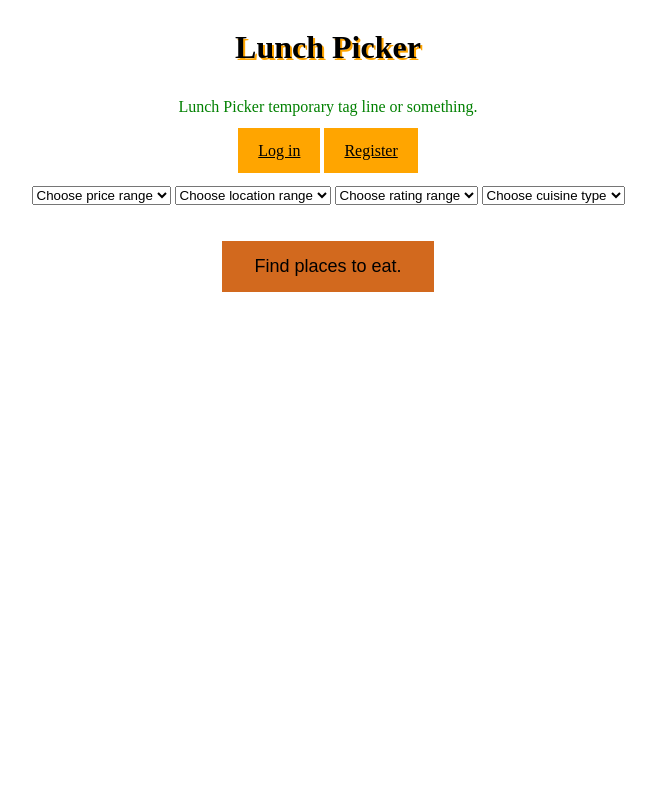
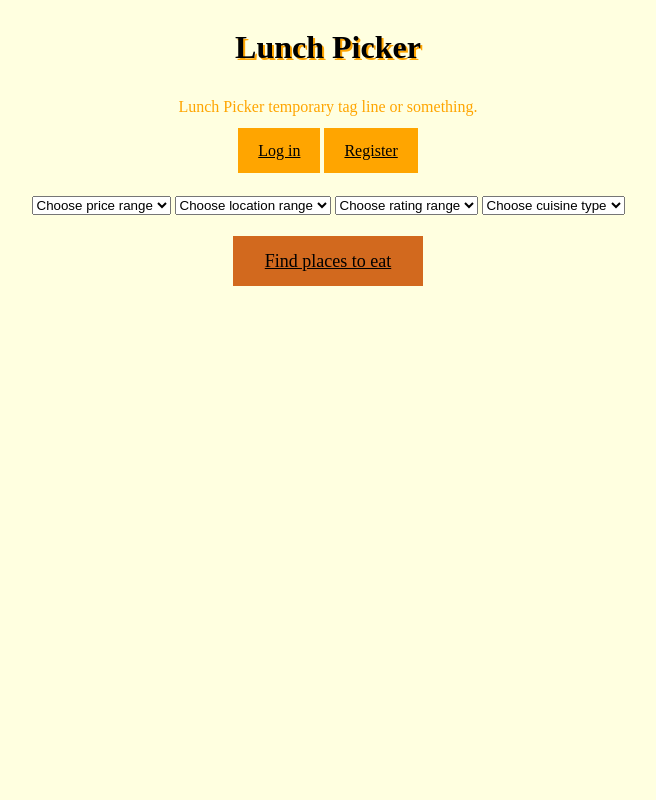
Before and after one commit to MasterSushiChef/lunch_picker, a Django app: page /lunch/ in a window 1280 px wide. Shown: the whole page, without its empty margins (312-968 px from the left). Run offline with Django 3.2, Linux system fonts and the light colour scheme.

Commit message:
website changes

```diff
--- a/lunch_picker/lunch/static/lunch/style.css
+++ b/lunch_picker/lunch/static/lunch/style.css
@@ -1,12 +1,25 @@
 p {
-  color: green;
+  color: orange;
   padding: 10px 10px;
+}
+
+body {
+  background-color: lightyellow;
 }
 
 .lunchSelect {
   display: inline-block;
   height: auto;
   width: auto;
+}
+
+.center {
+  text-align: center;
+}
+
+#header {
+  display: inline-block;
+  text-align: center;
 }
 
 #title {
@@ -17,22 +30,16 @@ p {
   background-color: orange;
   color: black;
   padding: 14px 20px;
-  text-align: center;
 }
 #register{
   background-color: orange;
   color: black;
   padding: 14px 20px;
-  text-align: center;
 }
 
 #mainButton {
   background-color: chocolate;
-  border: none;
+  color: black;
   padding: 15px 32px;
   font-size: large;
 }
-
-.center {
-  text-align: center;
-}
--- a/lunch_picker/lunch/templates/lunch/index.html
+++ b/lunch_picker/lunch/templates/lunch/index.html
@@ -7,16 +7,17 @@
 </head>
 
 <body>
-  <div style="text-align: center;">
-    <div style="display: inline-block; text-align: center;">
+  <div class="center">
+    <div id="header">
       <h1 id="title">Lunch Picker</h1>
       <p>Lunch Picker temporary tag line or something.</p>
       <a id="login" href="{% url 'lunch:login' %}">Log in</a>
       <a id="register" href="{% url 'lunch:register' %}">Register</a>
     </div>
   </div>
+  <br><br>
 
-  <p class="center">
+  <div class="center">
     <select class="lunchSelect">
       <option selected disabled hidden>Choose price range</option>
       <option><$10</option>
@@ -47,7 +48,10 @@
       <option>Korean</option>
       <option>Any</option>
     </select><br>
-  </p>
+  </div>
+  <br><br>
 
-  <p class="center"><button type="button" id="mainButton">Find places to eat.</button></p>
+  <div class="center">
+    <a id="mainButton" href="{% url 'lunch:places' %}">Find places to eat</a>
+  </div>
 </body>
--- a/lunch_picker/lunch/urls.py
+++ b/lunch_picker/lunch/urls.py
@@ -7,4 +7,5 @@ urlpatterns = [
   path('', views.index, name='index'),
   path('register/', views.register, name='register'),
   path('login/', views.login, name='login'),
+  path('places/', views.places, name='places'),
 ]
--- a/lunch_picker/lunch/views.py
+++ b/lunch_picker/lunch/views.py
@@ -9,3 +9,6 @@ def register(request):
 
 def login(request):
   return HttpResponse("You've landed on the log in page.")
+
+def places(request):
+  return HttpResponse("You've landed on the results page.")
```
